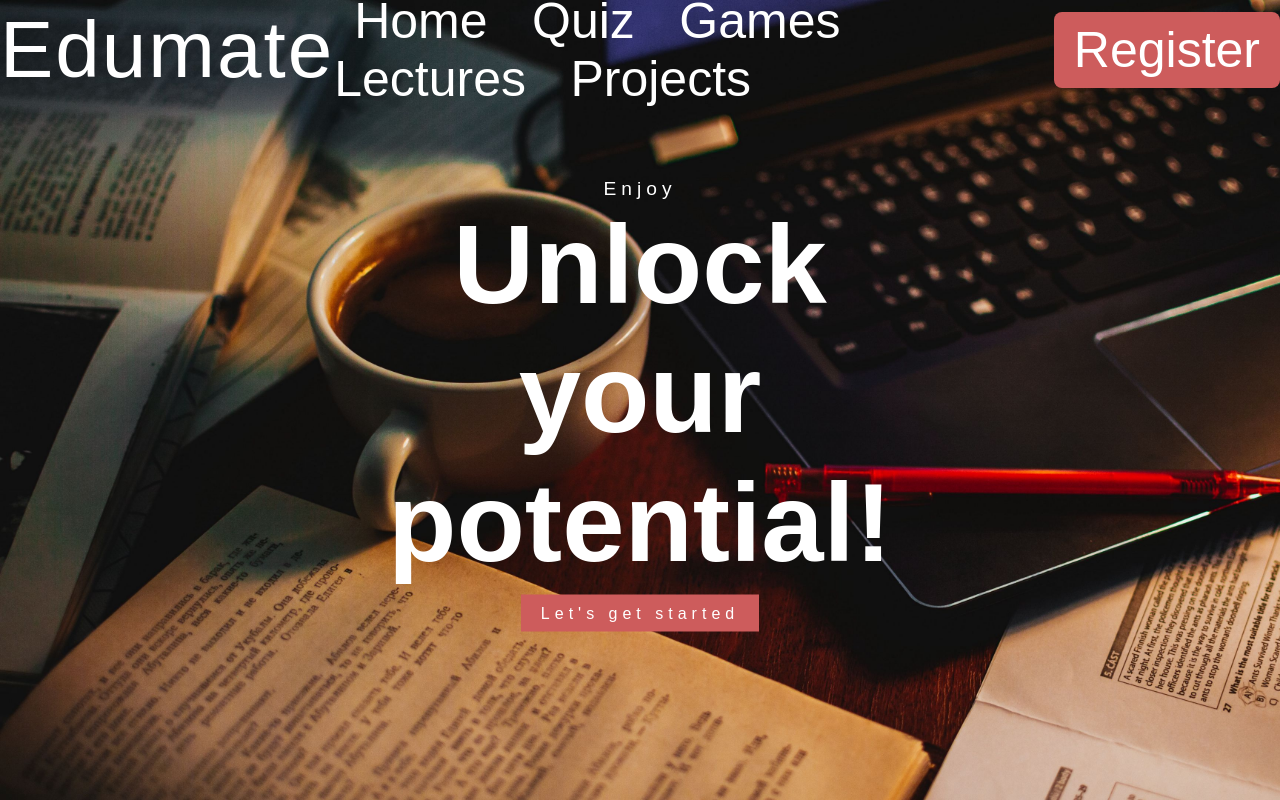
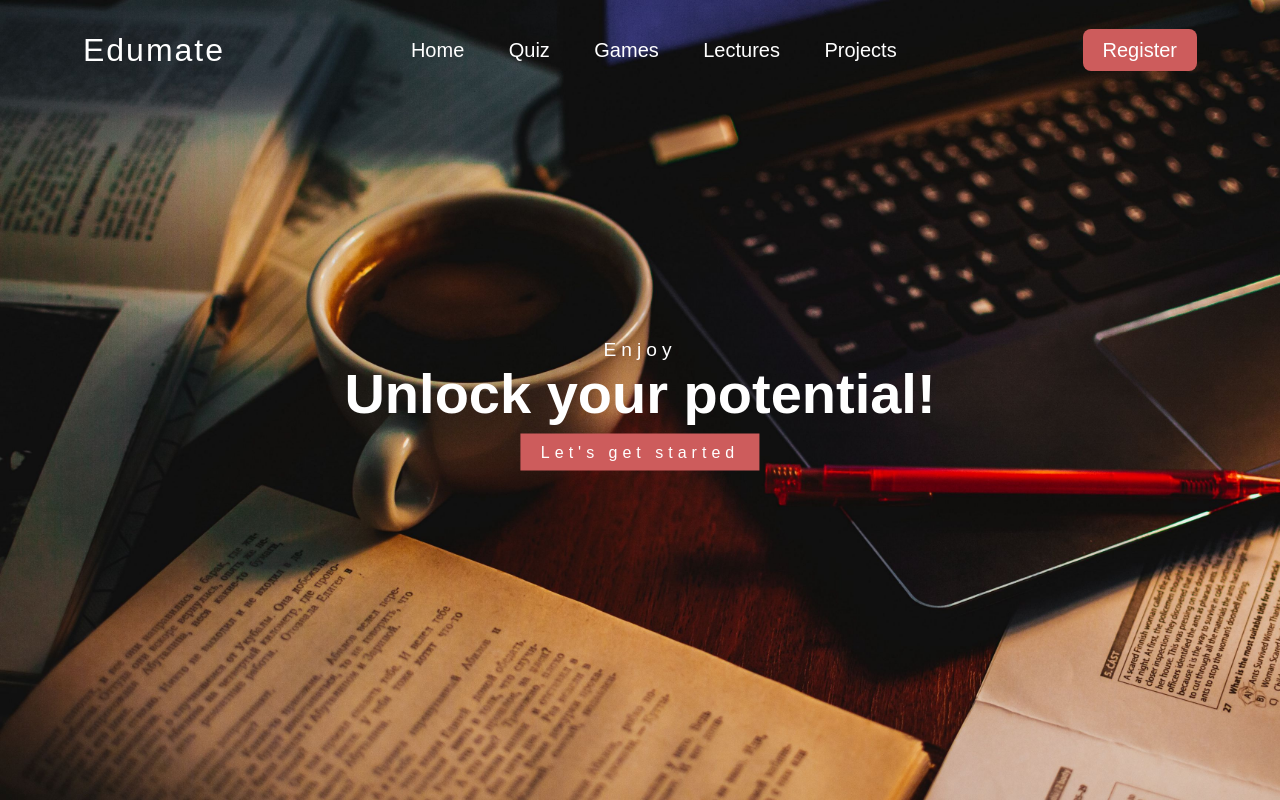
Before and after one commit to Bhargav00007/Edumate, a plain HTML site: page index.html in a window 1280 px wide. Drawn offline with Linux system fonts and the light colour scheme.

Commit message:
Update index.html

```diff
--- a/index.html
+++ b/index.html
@@ -23,7 +23,7 @@
 
             }
             .logo{
-                font-size:5em;
+                font-size:2em;
                 letter-spacing:2px;
 
 
@@ -32,7 +32,7 @@
                 text-decoration:none;
                 color:white;
                 padding: 10px 20px;
-                font-size:50px;
+                font-size:20px;
                 position:relative;
             }
             .menu a:before{
@@ -53,7 +53,7 @@
                 text-decoration:none;
                 color:white;
                 padding: 10px 20px;
-                font-size:50px;
+                font-size:20px;
                 background:indianred;
                 border-radius:8px;
                 transition:0.4s;
@@ -77,7 +77,7 @@
 
             }
             .h-txt h1{
-                font-size: 7em;
+                font-size: 3.5em;
             }
             .h-txt a{
                 text-decoration: none;
```
